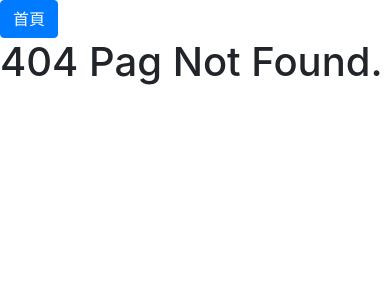
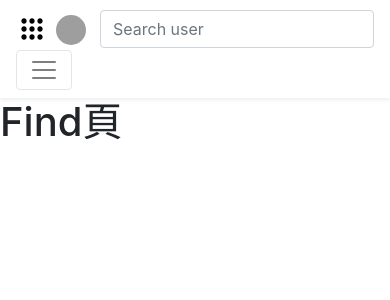
Before and after one commit to Lastor-Chen/sns_userlist_vue, a Vue app: page /#/find in a window 390 px wide. Before the commit this address had no page. Shown: the top 300 px of the page. Built offline with nearby package versions, Linux system fonts and the light colour scheme; grey boxes are pictures that could not be loaded.

Commit message:
[加入] FindUsers 頁，組件 Navbar.vue

```diff
--- a/src/App.vue
+++ b/src/App.vue
@@ -1,6 +1,6 @@
 <template>
   <div id="app">
-    <button class="btn btn-primary">首頁</button>
+    <Navbar/>
     <router-view/>
   </div>
 </template>
@@ -8,8 +8,12 @@
 <script>
 import 'bootstrap'
 import 'bootstrap/dist/css/bootstrap.min.css'
+import Navbar from './components/Navbar.vue'
 
 export default {
-
+  name: 'App',
+  components: {
+    Navbar
+  }
 }
 </script>
--- /dev/null
+++ b/src/components/Navbar.vue
@@ -0,0 +1,185 @@
+<template>
+  <nav class="navbar navbar-expand-lg navbar-light bg-white shadow-sm sticky-top">
+    <div class="container">
+      <div class="toolbar mr-2">
+        <a href="https://github.com/Lastor-Chen/sns_user_list" title="Go to Github">
+          <svg class="svg-btn" focusable="false" viewBox="0 0 24 24">
+            <path
+              d="M6,8c1.1,0 2,-0.9 2,-2s-0.9,-2 -2,-2 -2,0.9 -2,2 0.9,2 2,2zM12,20c1.1,0 2,-0.9 2,-2s-0.9,-2 -2,-2 -2,0.9 -2,2 0.9,2 2,2zM6,20c1.1,0 2,-0.9 2,-2s-0.9,-2 -2,-2 -2,0.9 -2,2 0.9,2 2,2zM6,14c1.1,0 2,-0.9 2,-2s-0.9,-2 -2,-2 -2,0.9 -2,2 0.9,2 2,2zM12,14c1.1,0 2,-0.9 2,-2s-0.9,-2 -2,-2 -2,0.9 -2,2 0.9,2 2,2zM16,6c0,1.1 0.9,2 2,2s2,-0.9 2,-2 -0.9,-2 -2,-2 -2,0.9 -2,2zM12,8c1.1,0 2,-0.9 2,-2s-0.9,-2 -2,-2 -2,0.9 -2,2 0.9,2 2,2zM18,14c1.1,0 2,-0.9 2,-2s-0.9,-2 -2,-2 -2,0.9 -2,2 0.9,2 2,2zM18,20c1.1,0 2,-0.9 2,-2s-0.9,-2 -2,-2 -2,0.9 -2,2 0.9,2 2,2z">
+            </path>
+          </svg>
+        </a>
+      </div>
+
+      <a class="navbar-brand" href="#">
+        <img class="rounded-circle" src="https://assets-lighthouse.s3.amazonaws.com/uploads/user/photo/1907/medium_02.jpg" width="30" height="30" alt="account icon">
+      </a>
+
+      <!-- search form -->
+      <form id="search-form" class="form-inline position-relative">
+        <input id="search-input" class="form-control mr-sm-2" type="text" placeholder="Search user" required>
+        <span class="search-icon">
+          <button type="submit" class="search-icon-btn"></button>
+        </span>
+      </form>
+
+      <!-- mobile mode btn -->
+      <button class="navbar-toggler" type="button" data-toggle="collapse" data-target="#navbarSupportedContent">
+        <span class="navbar-toggler-icon"></span>
+      </button>
+
+      <!-- link list -->
+      <div class="collapse navbar-collapse" id="navbarSupportedContent">
+        <ul class="navbar-nav nav">
+          <li class="nav-item">
+            <a class="nav-link" href="#">
+              <span class="nav-label sample">Posts</span>
+              <span class="nav-value" data-count="0"></span>
+            </a>
+          </li>
+          <li class="nav-item">
+            <a id="nav-following" class="nav-link" href="?route=following">
+              <span class="nav-label">Following</span>
+              <span class="nav-value" data-count="0"></span>
+            </a>
+          </li>
+          <li class="nav-item">
+            <a class="nav-link" href="#">
+              <span class="nav-label sample">Followers</span>
+              <span class="nav-value" data-count="0"></span>
+            </a>
+          </li>
+          <li class="nav-item">
+            <a class="nav-link" href="#">
+              <span class="nav-label sample">Likes</span>
+              <span class="nav-value" data-count="0"></span>
+            </a>
+          </li>
+          <li class="nav-item">
+            <a id="nav-find" class="nav-link active" href="index.html">
+              <span class="nav-label">Find</span>
+              <span class="nav-value" data-count="0"></span>
+            </a>
+          </li>
+        </ul>
+      </div>
+    </div>
+  </nav>
+</template>
+
+<style scoped>
+.svg-btn {
+  width: 2rem;
+}
+
+.sample {  /* 未實裝功能標示用 */
+  text-decoration: line-through;
+}
+
+.sample.nav-link:hover,
+.sample.nav-link:focus {  /* 覆蓋Bootstrap設定 */
+  text-decoration: line-through;
+}
+
+.nav-link {
+  border-bottom: 0 solid #000;
+  transition-property: border-bottom;
+  transition: 0.15s linear;
+  padding: 0;
+  text-align: center;
+  min-width: 4rem;
+}
+
+.nav-link:hover {
+  border-bottom: 2px solid #000;
+}
+
+a.nav-link span {
+  /* 禁止click, 讓.nav-link永遠只會點到<a>, 方便JS下判定*/
+  pointer-events: none;
+}
+
+.nav-label {
+  display: block;
+  font-size: 0.9rem;
+}
+
+.nav-value {
+  display: block;
+  margin-top: -0.3rem;
+  font-size: 1.1rem;
+}
+
+.nav-value::before {
+  content: attr(data-count);
+}
+
+.navbar-nav .active {
+  border-bottom: 2px solid #000;
+}
+
+.search-icon {
+  position: absolute;
+  right: 1rem;
+}
+
+.search-icon-btn {
+  background: transparent;
+  border: 0;
+}
+
+.search-icon-btn::before {
+  font-family: "Font Awesome 5 Free";
+  font-weight: 900;
+  content: "\f002";
+  color: #adb5bd;
+}
+
+@media (max-width: 991.98px) {
+  .navbar-brand {
+    margin: 0 auto 0 0;
+  }
+
+  .navbar-collapse {
+    text-align: center;
+  }
+
+  .nav-item {
+    border-top: 1px solid rgb(212, 212, 212);
+  }
+
+  .nav-item:first-child {
+    border-top: 0;
+  }
+
+  .navbar-nav .active {
+    border-bottom: 0;
+    border-left: 2px solid #000;
+    border-right: 2px solid #000;
+    margin: 0 auto;
+  }
+
+  .nav-link {
+    padding-top: 0.5rem;
+    padding-bottom: 0.5rem;
+  }
+
+  .nav-link:hover { /* mobile時, 關閉hover效果 */
+    border-bottom: 0;
+  }
+
+  .nav-item:active { /* mobile時, 用active取代hover */
+    background-color: #ccc;
+  }
+
+  .nav-label {
+    display: inline;
+    font-size: 1rem;
+  }
+
+  .nav-value {
+    display: inline;
+    font-size: 1rem;
+  }
+}
+</style>
--- a/src/router/index.js
+++ b/src/router/index.js
@@ -1,9 +1,20 @@
 import Vue from 'vue'
 import VueRouter from 'vue-router'
+import FindUsers from '../views/FindUsers.vue'
 
 Vue.use(VueRouter)
 
 const routes = [
+  {
+    path: '/',
+    name: 'root',
+    redirect: 'find'
+  },
+  {
+    path: '/find',
+    name: 'find',
+    component: FindUsers
+  },
   {
     path: '*',
     name: 'not-found',
--- /dev/null
+++ b/src/views/FindUsers.vue
@@ -0,0 +1,3 @@
+<template>
+  <h1>Find頁</h1>
+</template>
```
